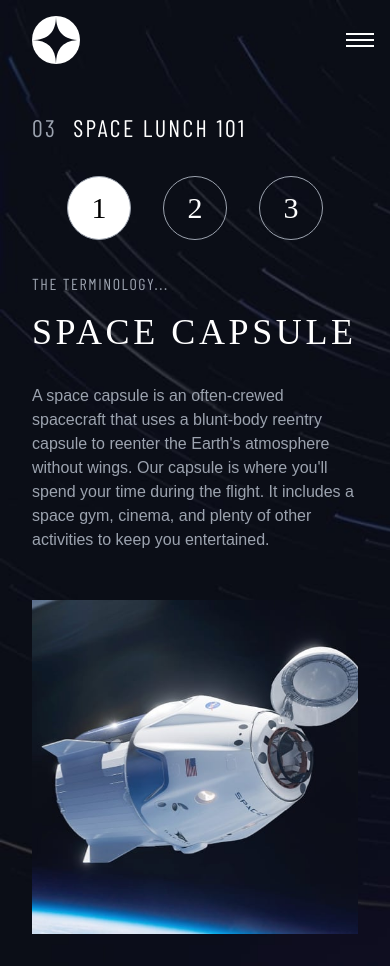
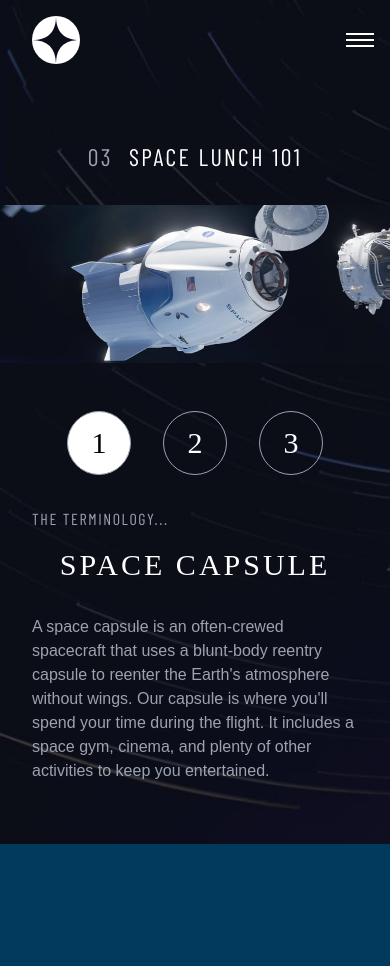
Before and after one commit to alexiss455/space_frontend_challenge, a React (Vite) app: page /technology in a window 390 px wide. After the commit the page ends 844 px from the top, so only its background shows below. Built offline with nearby package versions, Linux system fonts and the light colour scheme; a web font is replaced by a local one.

Commit message:
fixed tech image

```diff
--- a/src/jsonfileplaplanets/technology.js
+++ b/src/jsonfileplaplanets/technology.js
@@ -1,6 +1,10 @@
 import s  from "../assets/technology/image-space-capsule-portrait.jpg"
 import s1  from "../assets/technology/image-launch-vehicle-portrait.jpg"
 import s2  from "../assets/technology/image-spaceport-portrait.jpg"
+
+import ss from "../assets/technology/image-space-capsule-landscape.jpg"
+import ss1 from "../assets/technology/image-launch-vehicle-landscape.jpg"
+import ss2 from "../assets/technology/image-spaceport-landscape.jpg"
 const tech = [
     {
         title: ` SPACE CAPSULE`,
@@ -8,7 +12,8 @@ const tech = [
         capsule to reenter the Earth's atmosphere without wings. Our capsule is where
         you'll spend your time during the flight. It includes a space gym, cinema,
         and plenty of other activities to keep you entertained.`,
-        img: s
+        img: s,
+        img2: ss
     },
 
     {
@@ -17,7 +22,8 @@ const tech = [
         by analogy to the seaport for ships or airport for aircraft. Based in the
         famous Cape Canaveral, our spaceport is ideally situated to take advantage
         of the Earth’s rotation for launch.`,
-        img: s2
+        img: s2,
+        img2: ss2
     },
 
     {
@@ -26,7 +32,8 @@ const tech = [
         payload from Earth's surface to space, usually to Earth orbit or beyond. Our
         WEB-X carrier rocket is the most powerful in operation. Standing 150 metres tall,
         it's quite an awe-inspiring sight on the launch pad!`,
-        img: s1
+        img: s1,
+        img2: ss1
     }
 ]
 
--- a/src/pages/crew.jsx
+++ b/src/pages/crew.jsx
@@ -19,7 +19,7 @@ export default function crews() {
           <h1>MEET YOUR CREW</h1>
         </div>
         <div className=" grid md:grid-cols-2 mt-16">
-          <div className="text-gray-400 flex justify-between flex-col pb-10">
+          <div className="text-gray-400 flex justify-between flex-col max-md:flex-col-reverse pb-10">
             <div>
               <h1 className="text-4xl font-sans tracking-wide">
                 {crew[tab].title}
@@ -30,7 +30,7 @@ export default function crews() {
               <p className="mt-8 leading-[1.75rem]">{crew[tab].content}</p>
             </div>
 
-            <div className="flex items-center justify-start max-md:justify-center gap-x-4 mt-20">
+            <div className="flex items-center justify-start max-md:justify-center gap-x-4 mt-20 max-md:my-10">
               {crew.map((item, index) => (
                 <button
                   key={index}
@@ -45,7 +45,7 @@ export default function crews() {
             </div>
           </div>
 
-          <div className="m-auto">
+          <div className="m-auto max-md:order-first">
             <img
               src={crew[tab].img}
               alt="logo"
--- a/src/pages/home.jsx
+++ b/src/pages/home.jsx
@@ -22,8 +22,7 @@ bg-cover flex items-center justify-center absolute top-0 bg-slate-900 max-md:pb-
         </div>
         <div
           className="relative text-[2rem] font-sans w-64 h-64 bg-white text-black flex items-center justify-center rounded-full m-auto after:content-['']  after:w-64 after:h-64 after:bg-white after:opacity-25 after:rounded-full after:absolute after:hover:scale-125 after:duration-700 cursor-pointer
-          "
-        >
+          ">
           <h1>EXPLORE</h1>
         </div>
       </div>
--- a/src/pages/notfound.jsx
+++ b/src/pages/notfound.jsx
@@ -1,14 +1,10 @@
 import React from 'react'
-import { useLocation } from 'react-router';
 
 export default function notfound() {
-
-  let location = useLocation;
-    console.log(location.pathname)
       return (
         <div className='bg-black text-white text-9xl font-black absolute w-[100vw] h-[100vh] flex items-center justify-center top-0 -z-10 font-san2'>
           <h3>
-            No match for {location.pathname}
+           Notfound 404
           </h3>
         </div>
       );
--- a/src/pages/technology.jsx
+++ b/src/pages/technology.jsx
@@ -6,6 +6,9 @@ export default function technology() {
     setTabs(index);
   }
 
+
+  const wid = window.innerWidth
+
   return (
     <div
       className={`min-h-screen w-screen -z-10
@@ -13,15 +16,15 @@ export default function technology() {
     bg-cover flex items-center
     justify-center absolute top-0 bg-slate-900 max-md:pb-8`}
     >
-      <div className=" max-w-7xl ml-auto max-lg:px-8 mt-28 ">
-        <div className="max-md:pb-8 flex items-center justify-start gap-x-4 text-2xl font-san2 tracking-widest">
+      <div className=" max-w-7xl ml-auto mt-28 ">
+        <div className="max-md:pb-8 flex items-center justify-start max-lg:justify-center gap-x-4 text-2xl font-san2 tracking-widest">
           <h1 className="text-gray-400">03</h1>
           <h1>SPACE LUNCH 101</h1>
         </div>
 
         <div className=" grid md:grid-cols-2 gap-x-16 gap-y-12">
-          <div className="flex flex-row max-md:flex-col gap-x-12">
-            <div className=" flex  md:flex-col justify-center items-start gap-8 ">
+          <div className="flex flex-row max-md:flex-col gap-x-12 max-lg:px-8">
+            <div className=" flex md:flex-col justify-center items-start gap-8 ">
               {tech.map((itemx, index) => (
                 <button
                   key={index}
@@ -38,15 +41,14 @@ export default function technology() {
             </div>
             <div className="text-gray-400 my-auto max-md:pt-8">
               <p className="tracking-widest font-san2">THE TERMINOLOGY...</p>
-              <p className="text-4xl font-sans tracking-widest text-white mt-4 mb-8">
+              <p className=" whitespace-nowrap max-md:text-3xl max-md:text-center text-4xl font-sans tracking-widest text-white mt-4 mb-8">
                 {tech[tabs].title}
               </p>
               <p>{tech[tabs].content}</p>
             </div>
           </div>
-
-          <div className="ml-auto">
-            <img src={tech[tabs].img} />
+          <div className="ml-auto max-md:m-auto max-md:order-first">
+            <img className="w-full h-full object-cover object-center" src={wid <= 678 ? tech[tabs].img2 : tech[tabs].img } />
           </div>
         </div>
       </div>
```
